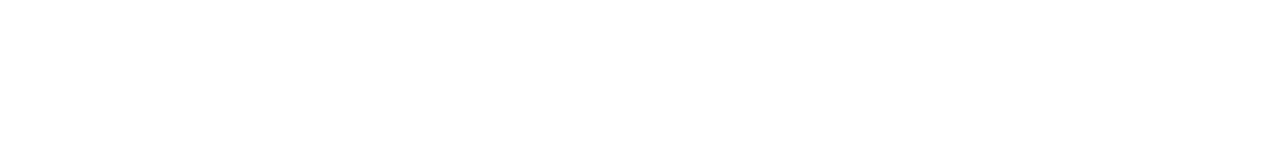
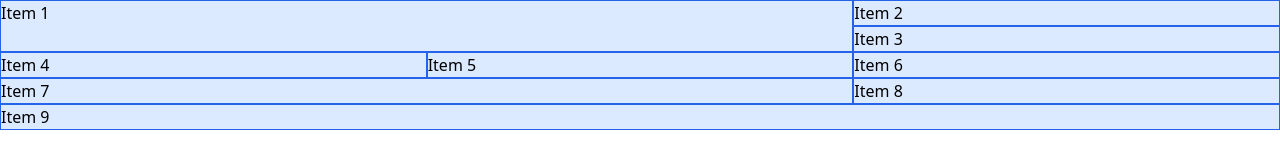
Before and after one commit to NguyenSon2310/Tailwind-CSS-From-Scratch, a plain HTML site: page 14-grid/index.html in a window 1280 px wide. Drawn offline with nearby package versions, Linux system fonts and the light colour scheme.

Commit message:
20. Grid

```diff
--- a/14-grid/index.html
+++ b/14-grid/index.html
@@ -1,5 +1,6 @@
 <!DOCTYPE html>
 <html lang="en">
+
 <head>
   <meta charset="UTF-8" />
   <meta http-equiv="X-UA-Compatible" content="IE=edge" />
@@ -7,11 +8,23 @@
   <script src="https://cdn.tailwindcss.com"></script>
   <title>Grid</title>
 </head>
+
 <body>
   <!-- Grid cols and rows -->
-
+  <div class="grid grid-cols-1 md:grid-cols-3">
+    <div class="md:col-span-2 md:row-span-2 p10 border border-blue-600 bg-blue-100">Item 1</div>
+    <div class="p10 border border-blue-600 bg-blue-100">Item 2</div>
+    <div class="p10 border border-blue-600 bg-blue-100">Item 3</div>
+    <div class="p10 border border-blue-600 bg-blue-100">Item 4</div>
+    <div class="p10 border border-blue-600 bg-blue-100">Item 5</div>
+    <div class="p10 border border-blue-600 bg-blue-100">Item 6</div>
+    <div class="md:col-span-2 p10 border border-blue-600 bg-blue-100">Item 7</div>
+    <div class="p10 border border-blue-600 bg-blue-100">Item 8</div>
+    <div class="md:col-span-3 p10 border border-blue-600 bg-blue-100">Item 9</div>
+  </div>
   <!-- Col and row span -->
 </body>
+
 </html>
 
 <!--
```
Lines whose indentation alone changed are shown as unchanged.
